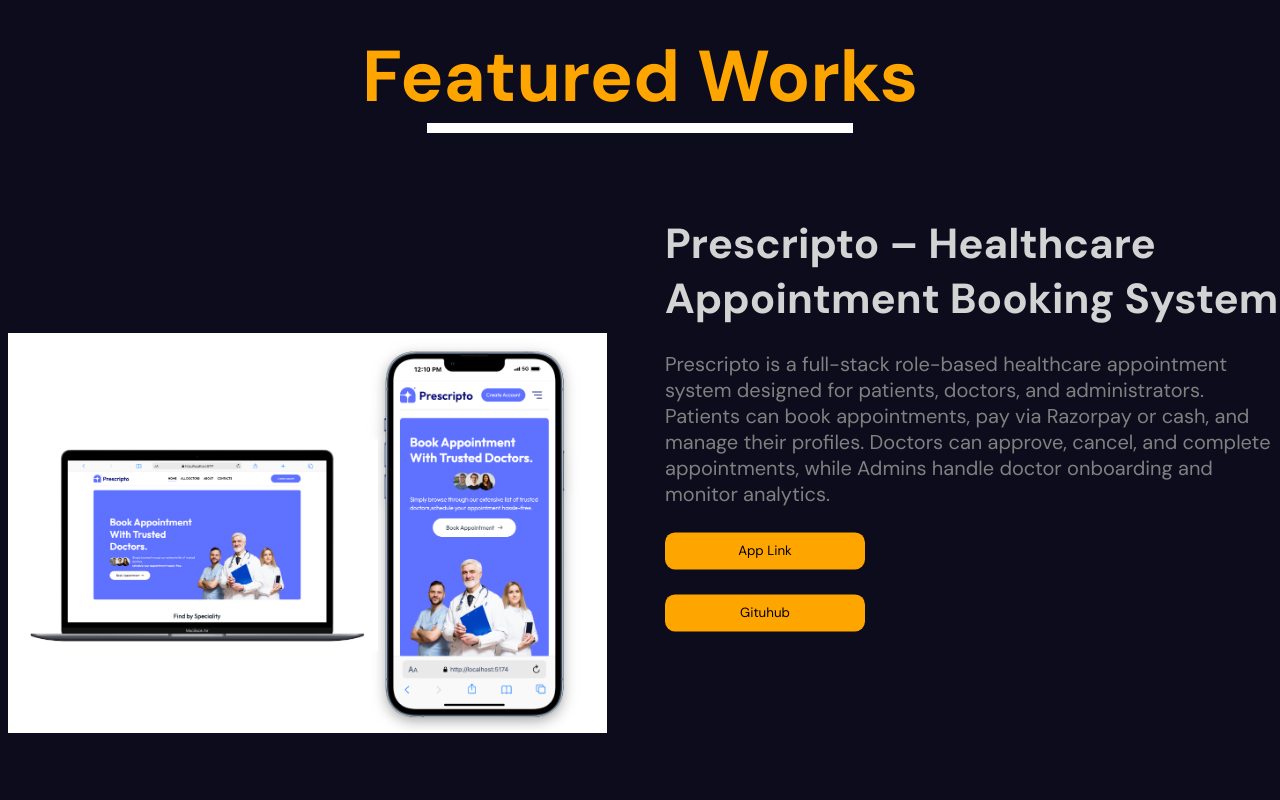
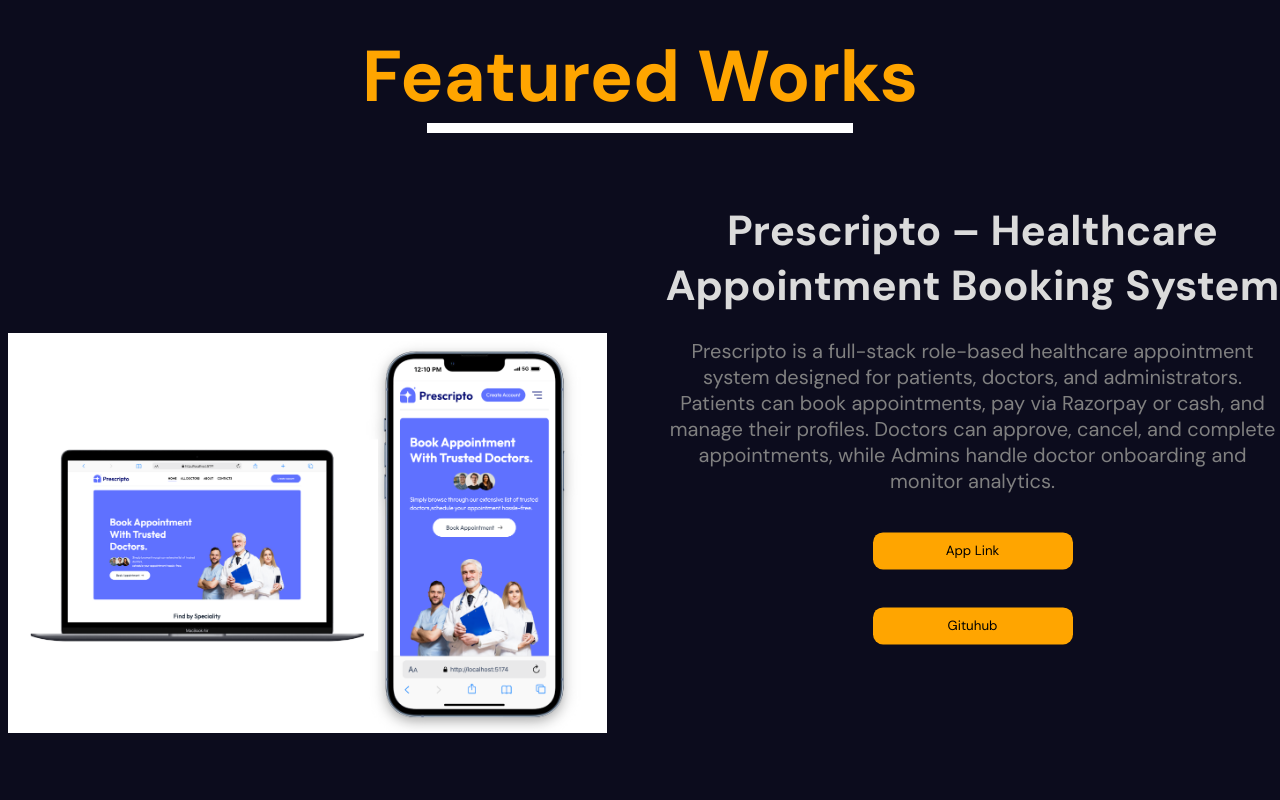
Before and after one commit to ayushpanwar2014/Portfolio, a React (Vite) app: page / in a window 1280 px wide. Shown: the part 1620-2420 px from the top of the page. Built offline with nearby package versions, Linux system fonts and the light colour scheme.

Commit message:
made button work in mobile view

```diff
--- a/src/components/portfolio/Portfolio.jsx
+++ b/src/components/portfolio/Portfolio.jsx
@@ -99,10 +99,11 @@
             <div id="work" className="progress">
                 <h1>Featured Works</h1>
                 <motion.div style={{ scaleX }} className="progressBar"></motion.div>
-            </div>
             {items.map((item) => (
                 <Single item={item} key={item.id} />
             ))}
+            </div>
+
         </div>
     )
 }
--- a/src/components/portfolio/Portfolio.scss
+++ b/src/components/portfolio/Portfolio.scss
@@ -24,7 +24,10 @@
         }
     }
 
-    .container {
+
+}
+
+.container {
         display: flex;
         align-items: center;
         justify-content: center;
@@ -79,6 +82,7 @@
 
                 h1{
                     font-size: 42px;
+                    color: rgb(219, 219, 219);
                     @include mobile{
                         font-size: 22px;
                     }
@@ -98,8 +102,11 @@
                     padding: 10px;
                     width: 200px;
                     cursor: pointer;
+                    transition: background-color 0.3s ease;
+                }
+                button:hover{
+                    background-color: rgb(255, 193, 77);
                 }
             }
         }
     }
-}
```
